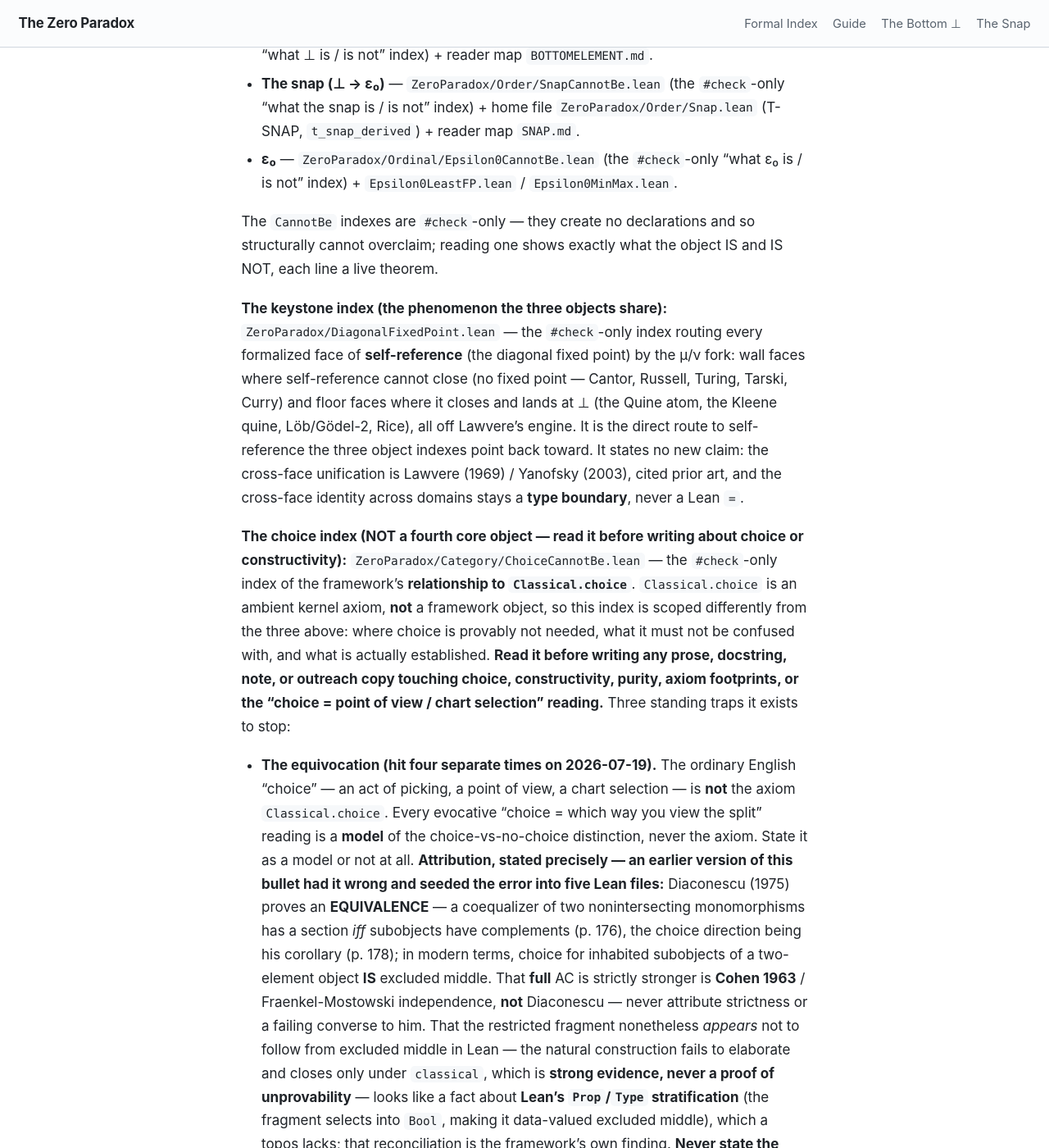
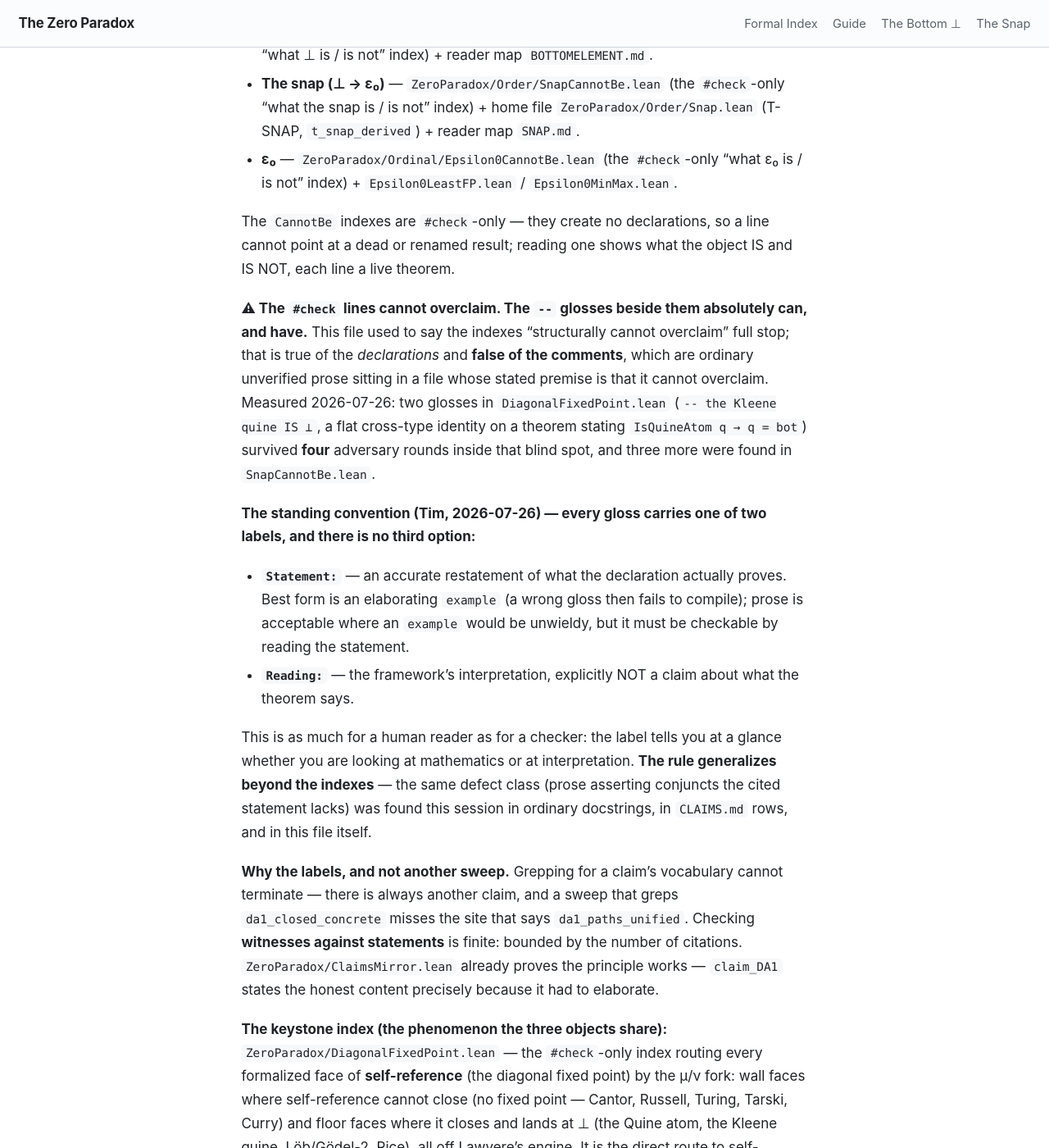
Before and after one commit to timbrigham/ZeroParadox, a Jekyll site: the page built from CLAUDE.md, in a window 1280 px wide and 1400 px high, scrolled down 822 px. Shown: the whole window at 82% size. Built offline with Jekyll 4.4.1, drawn with Linux system fonts in a browser that asks for light colours; our own code applies the rules of GitHub Pages for plain Markdown files; some of the changed text lies outside the part shown.

Commit message:
CLAUDE.md: gloss labels Statement:/Reading: - #check lines cannot overclaim, their comments can

```diff
--- a/CLAUDE.md
+++ b/CLAUDE.md
@@ -13,7 +13,19 @@ The framework has three core objects, each pinned by an authoritative Lean chara
 - **The snap (⊥ → ε₀)** — `ZeroParadox/Order/SnapCannotBe.lean` (the `#check`-only "what the snap is / is not" index) + home file `ZeroParadox/Order/Snap.lean` (T-SNAP, `t_snap_derived`) + reader map `SNAP.md`.
 - **ε₀** — `ZeroParadox/Ordinal/Epsilon0CannotBe.lean` (the `#check`-only "what ε₀ is / is not" index) + `Epsilon0LeastFP.lean` / `Epsilon0MinMax.lean`.
 
-The `CannotBe` indexes are `#check`-only — they create no declarations and so structurally cannot overclaim; reading one shows exactly what the object IS and IS NOT, each line a live theorem.
+The `CannotBe` indexes are `#check`-only — they create no declarations, so a line cannot point at a dead or renamed result; reading one shows what the object IS and IS NOT, each line a live theorem.
+
+**⚠ The `#check` lines cannot overclaim. The `--` glosses beside them absolutely can, and have.** This file used to say the indexes "structurally cannot overclaim" full stop; that is true of the *declarations* and **false of the comments**, which are ordinary unverified prose sitting in a file whose stated premise is that it cannot overclaim. Measured 2026-07-26: two glosses in `DiagonalFixedPoint.lean` (`-- the Kleene quine IS ⊥`, a flat cross-type identity on a theorem stating `IsQuineAtom q → q = bot`) survived **four** adversary rounds inside that blind spot, and three more were found in `SnapCannotBe.lean`.
+
+**The standing convention (Tim, 2026-07-26) — every gloss carries one of two labels, and there is no third option:**
+- **`Statement:`** — an accurate restatement of what the declaration actually proves. Best form is an
+  elaborating `example` (a wrong gloss then fails to compile); prose is acceptable where an `example`
+  would be unwieldy, but it must be checkable by reading the statement.
+- **`Reading:`** — the framework's interpretation, explicitly NOT a claim about what the theorem says.
+
+This is as much for a human reader as for a checker: the label tells you at a glance whether you are looking at mathematics or at interpretation. **The rule generalizes beyond the indexes** — the same defect class (prose asserting conjuncts the cited statement lacks) was found this session in ordinary docstrings, in `CLAIMS.md` rows, and in this file itself.
+
+**Why the labels, and not another sweep.** Grepping for a claim's vocabulary cannot terminate — there is always another claim, and a sweep that greps `da1_closed_concrete` misses the site that says `da1_paths_unified`. Checking **witnesses against statements** is finite: bounded by the number of citations. `ZeroParadox/ClaimsMirror.lean` already proves the principle works — `claim_DA1` states the honest content precisely because it had to elaborate.
 
 **The keystone index (the phenomenon the three objects share):** `ZeroParadox/DiagonalFixedPoint.lean` — the `#check`-only index routing every formalized face of **self-reference** (the diagonal fixed point) by the μ/ν fork: wall faces where self-reference cannot close (no fixed point — Cantor, Russell, Turing, Tarski, Curry) and floor faces where it closes and lands at ⊥ (the Quine atom, the Kleene quine, Löb/Gödel-2, Rice), all off Lawvere's engine. It is the direct route to self-reference the three object indexes point back toward. It states no new claim: the cross-face unification is Lawvere (1969) / Yanofsky (2003), cited prior art, and the cross-face identity across domains stays a **type boundary**, never a Lean `=`.
 
@@ -30,7 +42,7 @@ The `CannotBe` indexes are `#check`-only — they create no declarations and so
 - **ε₀ is both min AND max at once** — least fixed point ≡ tower supremum (`epsilon0_min_eq_max`); direction-/instance-specific, never collapsed to one face.
 - **ε₀ requires two conditions**: the ω-tower operator `α↦ω^α` AND the base ⊥ (`ε₀ = nfp(ω^·)⊥`, `epsilon0_eq_nfp_bot`; Mathlib `ε₀ = deriv(ω^·) 0`). It is the *minimum* step next to the pole (Veblen coords (1,0); the 1/∞ reading), never the pole.
 - **⊥ = 0 = ∞ is the pole** — *stated*, not fenced (the framework's own identity; `rInv_swaps`). This is NOT ⊥ = ε₀ (which is false).
-- The snap-arc **returns to a NEW ⊥** (a successor null, `t_iz_limit_is_new_null`), never the same ⊥ and never ε₀.
+- The snap-arc **returns to a bottom, never to ε₀** (`epsilon0_ne_bot`). The framework reads that bottom as a **new** one — a successor null, the next instantiation. What is *proved* is the **role** half: anything playing the bottom role **is** the bottom (`t_iz_limit_is_new_null`, which is one direction of `da2_bottom_characterization` — its statement is `(∀ x, join terminal x = x) → terminal = bot`, with no chain, no limit and no novelty in it). The **novelty is a commitment, not a theorem**: within a single lattice `bot` is unique, so "a different bottom" is not expressible there, and in the 2-adic realization the arc reapproaches the *same* 0 (`snap_arc_z2_loop`). **Never cite `t_iz_limit_is_new_null` as a witness for novelty.** (Corrected 2026-07-26: it had been named here as the novelty witness for months. Found by an adversary gate probing a *second* claim after the ZP-K sweep closed — see the note on the witness-vs-statement defect class.)
 
 **Why this rule exists (2026-07-17):** a run of prose/figure errors — fencing ε₀ = 0, "co-locating ⊥ and ε₀," flattening min≡max to one face, calling ε₀ "a large ordinal / ceiling" — all came from reconstructing these objects from working memory instead of reading the Lean. The fix is mechanical: read the `CannotBe` index first, cite the theorem, never gloss.
 
```
